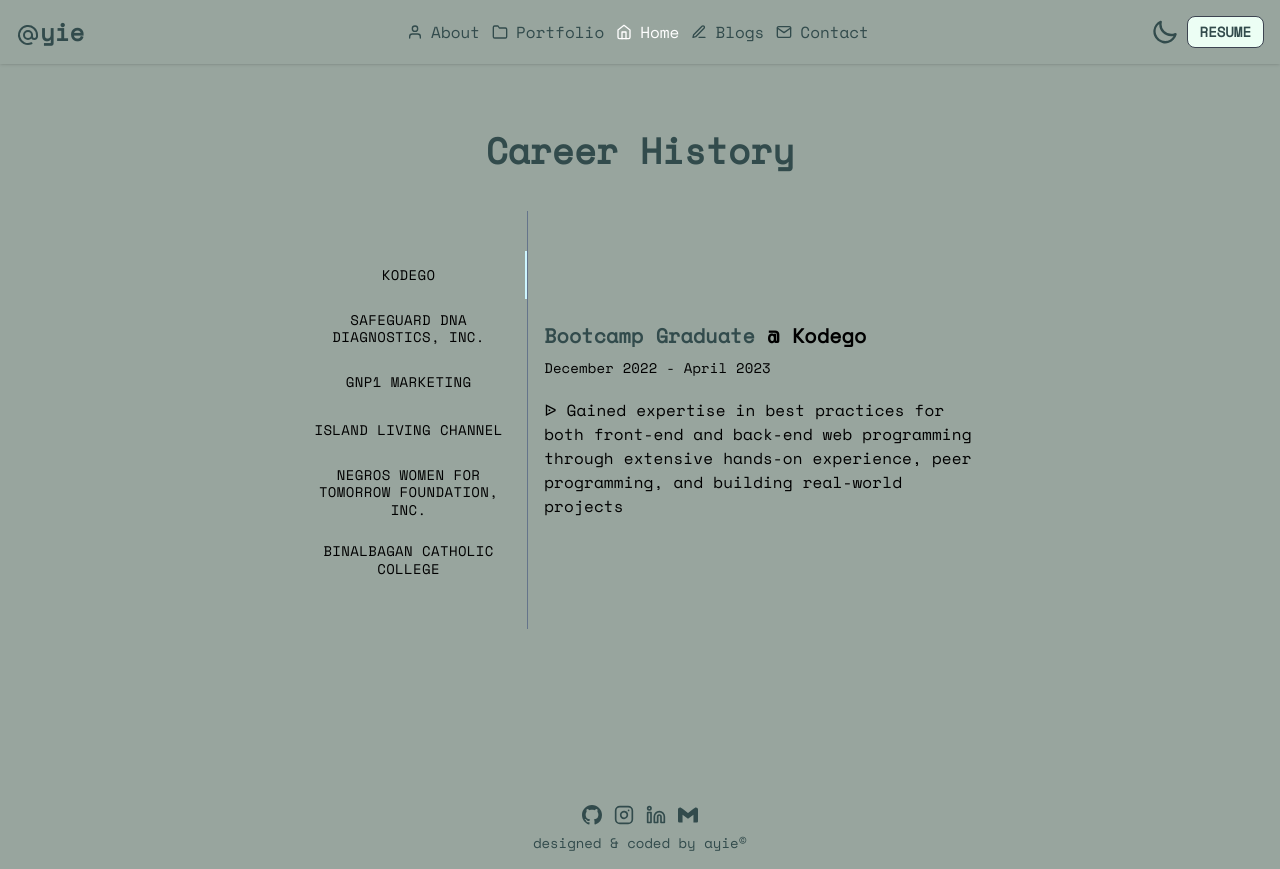
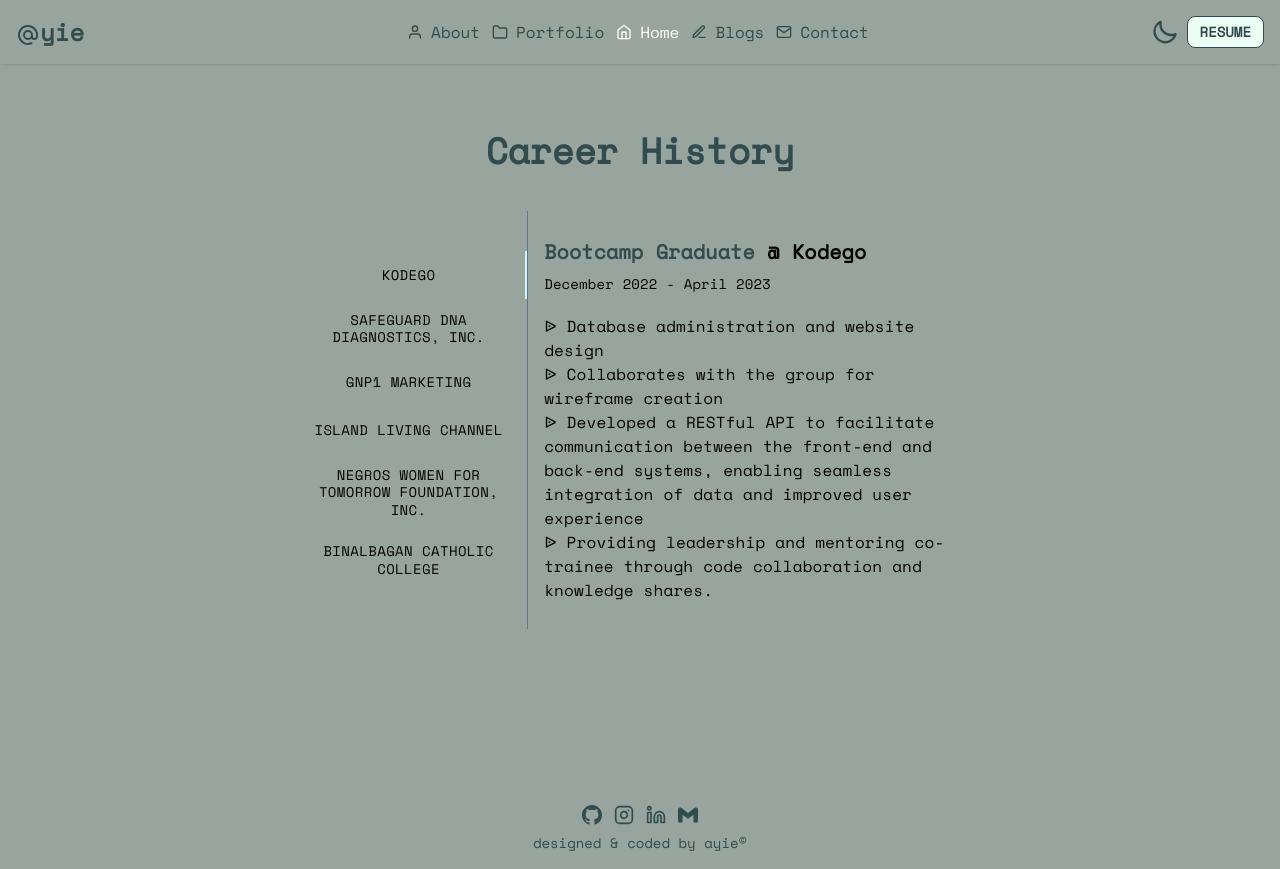
Before and after one commit to ayiezac78/Portfolio-Website, a React (Vite) app: page /experience in a window 1280 px wide. Built offline with nearby package versions, Linux system fonts and the light colour scheme.

Commit message:
official portfolio

```diff
--- a/src/components/NavTabs.jsx
+++ b/src/components/NavTabs.jsx
@@ -91,7 +91,10 @@ export default function BasicTabs() {
         <p className="mb-2 text-xl font-bold"><span className='text-[#324B4C] dark:text-white'>Bootcamp Graduate</span> <a href="https://kodego.ph/" className=" link link-hover dark:text-white">@ Kodego</a></p>
             <p className="mb-5 text-sm">December 2022 - April 2023</p>
               <ul>
-                <li className=" before:content-['ᐉ']"> Gained expertise in best practices for both front-end and back-end web programming through extensive hands-on experience, peer programming, and building real-world projects</li>
+                <li className=" before:content-['ᐉ']"> Database administration and website design</li>
+                <li className=" before:content-['ᐉ']"> Collaborates with the group for wireframe creation</li>
+                <li className=" before:content-['ᐉ']"> Developed a RESTful API to facilitate communication between the front-end and back-end systems, enabling seamless integration of data and improved user experience</li>
+                <li className=" before:content-['ᐉ']"> Providing leadership and mentoring co-trainee through code collaboration and knowledge shares.</li>
               </ul>
         </TabPanel>
         <TabPanel value={value} index={1}>
```
